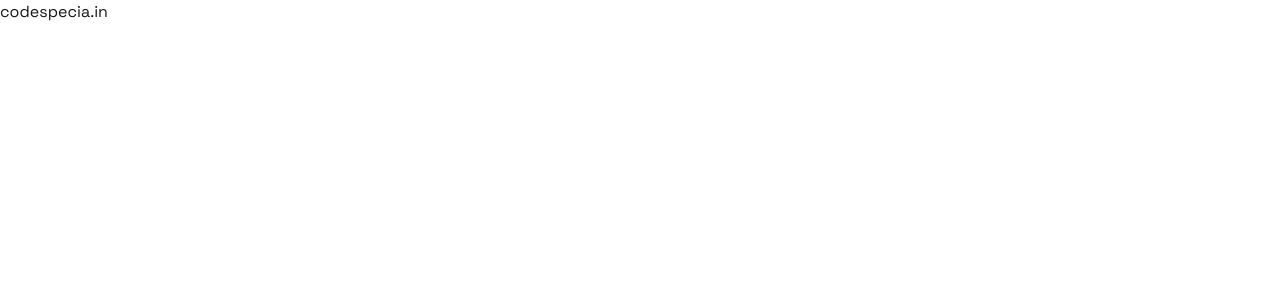
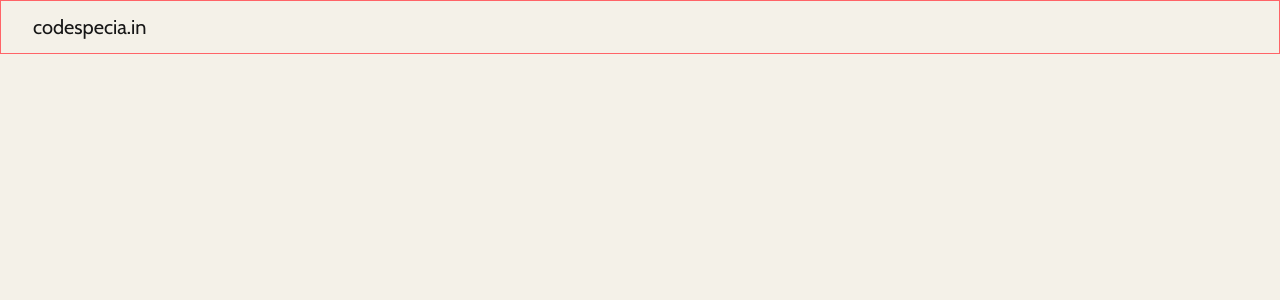
Before and after one commit to codespecia/Portfolio, a Next.js app: page / in a window 1280 px wide. Shown: the top 300 px of the page. Built offline with nearby package versions, Linux system fonts and the light colour scheme.

Commit message:
NavBar logo and favicon section added

```diff
--- a/src/app/globals.css
+++ b/src/app/globals.css
@@ -1,19 +1,25 @@
 @import "tailwindcss";
 
 :root {
-  --background: #ffffff;
-  --foreground: #171717;
+  --background: #f4f1e8;
+  --primary: #171717;
+  --secondary: #323232;
+  --border: #b5b5b5;
 }
 
 @theme inline {
   --color-background: var(--background);
-  --color-foreground: var(--foreground);
+  --color-primary: var(--primary);
+  --color-secondary: var(--secondary);
+  --color-border: var(--border);
+
   --font-sans: var(--font-dm-sans);
   --font-mono: var(--font-space-grotesk);
+  --font-logo: var(--font-cabin);
 }
 
 body {
   background: var(--background);
-  color: var(--foreground);
-  font-family: Arial, Helvetica, sans-serif;
+  color: var(--primary);
+  font-family: serif;
 }
--- a/src/app/layout.tsx
+++ b/src/app/layout.tsx
@@ -1,9 +1,14 @@
 import type { Metadata } from "next";
-import { Space_Grotesk, DM_Sans } from "next/font/google";
+import { Space_Grotesk, DM_Sans, Cabin } from "next/font/google";
 import "./globals.css";
 
 const spaceGrotesk = Space_Grotesk({
   variable: "--font-space-grotesk",
+  subsets: ["latin"],
+});
+
+const cabin = Cabin({
+  variable: "--font-cabin",
   subsets: ["latin"],
 });
 
@@ -15,16 +20,16 @@ const dmSans = DM_Sans({
 export const metadata: Metadata = {
   title: "codespecia | Rakibur Rahman - Full Stack Developer",
   description: "Portfolio - Rakibur Rahman",
-  // icons: {
-  //   icon: "/favicon.png",
-  // },
+  icons: {
+    icon: "/favicon.svg",
+  },
 };
 
 export default function RootLayout({ children }: LayoutProps<"/">) {
   return (
     <html
       lang="en"
-      className={`${spaceGrotesk.variable} ${dmSans.variable} h-full antialiased`}
+      className={`${spaceGrotesk.variable} ${dmSans.variable} ${cabin.variable} h-full antialiased`}
     >
       <body className="min-h-full flex flex-col">{children}</body>
     </html>
--- a/src/components/Navbar.jsx
+++ b/src/components/Navbar.jsx
@@ -1,8 +1,8 @@
 export default function Navbar() {
   return (
     <>
-      <div>
-        <h1 className="font-mono">codespecia.in</h1>
+      <div className="border border-red-400 lg:h-13.5 flex items-center lg:pl-8">
+        <h1 className="font-logo lg:text-[20px] text-primary">codespecia.in</h1>
         <nav></nav>
       </div>
     </>
```
Also changed, not shown: public/favicon.svg (added).
